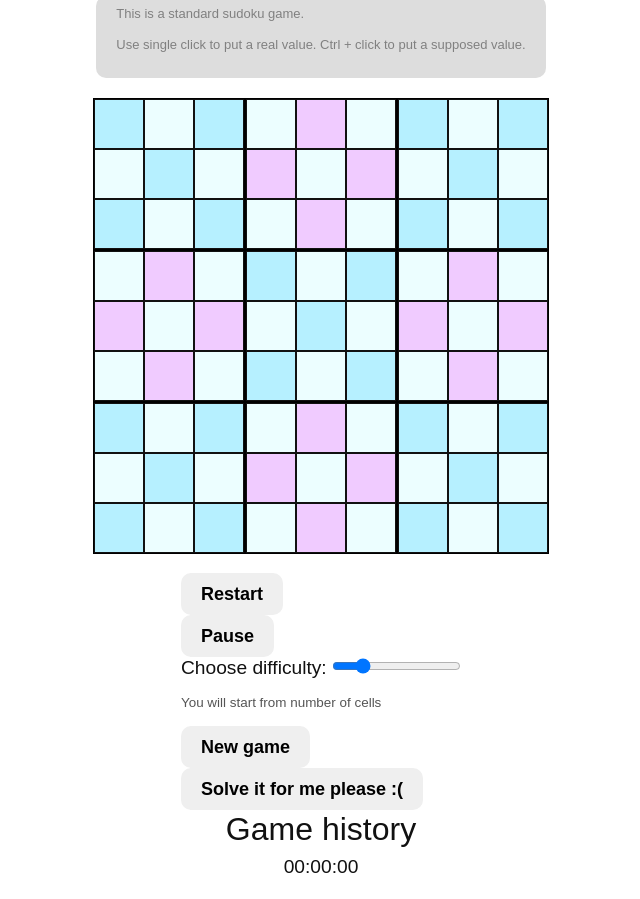
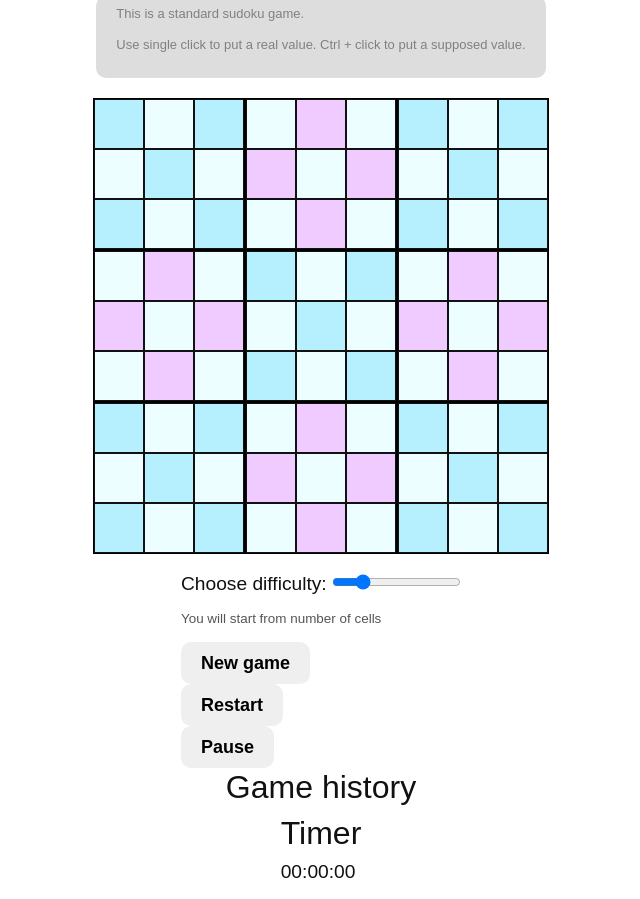
Before and after one commit to wizewizzard/sudoku-js, a website with bundled scripts: page index.html in a window 1280 px wide. Shown: the part 50-949 px from the top of the page, without its empty margins (319-959 px from the left). Built offline with nearby package versions, Linux system fonts and the light colour scheme.

Commit message:
Small html changes

```diff
--- a/index.html
+++ b/index.html
@@ -22,12 +22,6 @@
         </div>
         <div>
             <form id="gameForm">
-                <div>
-                    <button class="button" id="restartGameButton" value="Restart game"><span class="buttonText">Restart</span></button>
-                </div>
-                <div>
-                    <button class="button" id="pauseGameButton" value="Pause"><span class="buttonText">Pause</span></button>
-                </div>
                 <div class="">
                     <div>
                         <label for="difficultyRange">Choose difficulty:</label>
@@ -37,8 +31,14 @@
 
                     <button class="button" id="startNewGameButton" value="New game"><span class="buttonText">New game</span></button>
                 </div>
+                <div>
+                    <button class="button" id="restartGameButton" value="Restart game"><span class="buttonText">Restart</span></button>
+                </div>
+                <div>
+                    <button class="button" id="pauseGameButton" value="Pause"><span class="buttonText">Pause</span></button>
+                </div>
 
-                <button class="button"><span class="buttonText">Solve it for me please :(</span></button>
+                <!-- <button class="button"><span class="buttonText">Solve it for me please :(</span></button> -->
             </form>
         </div>
         <div id = "numberSelector">
@@ -59,6 +59,7 @@
             <h2>Game history</h2>
         </div>
         <div id="timer">
+            <h2>Timer</h2>
             <p id="timerDisplay">00:00:00</p>
         </div>
         <div id="winConditionModal" class="modalBackground">
```
